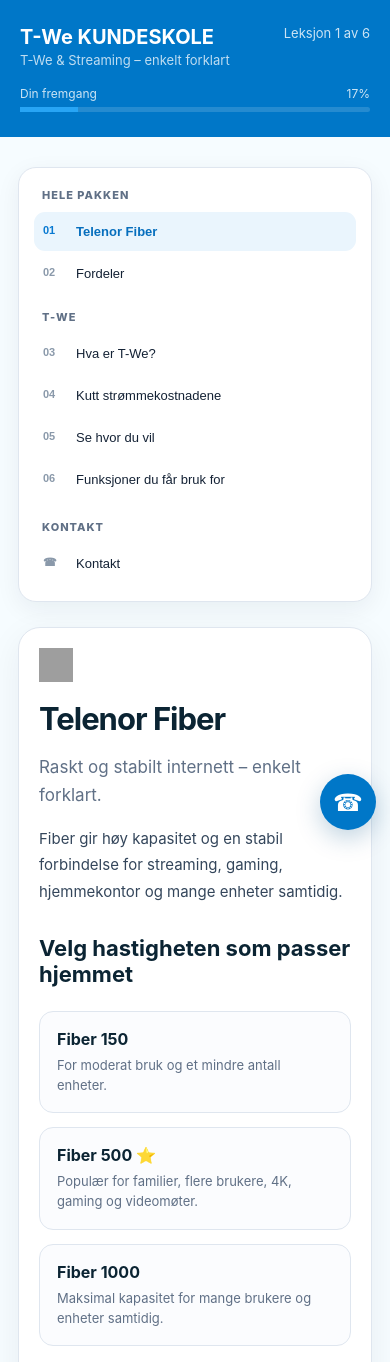
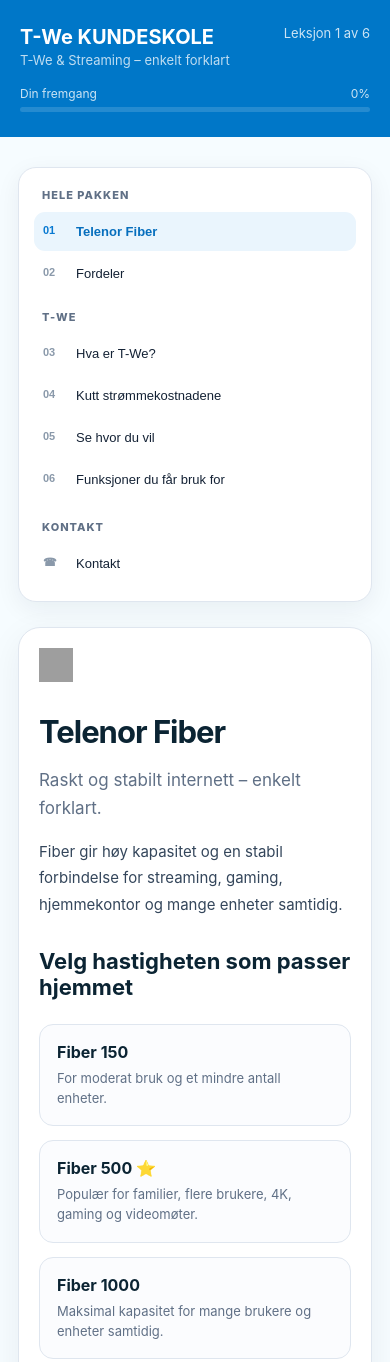
Before and after one commit to williamzahl/twe-kundeskole, a plain HTML site: page index.html in a window 390 px wide. Shown: the top 1362 px of the page. Drawn offline with Linux system fonts and the light colour scheme; grey boxes are pictures that could not be loaded.

Commit message:
Add files via upload

```diff
--- a/index.html
+++ b/index.html
@@ -48,7 +48,13 @@ body{background:var(--telenor-pale)!important;color:var(--telenor-text)!importan
 .contact-card.seller{border:2px solid #0077c8}
 .contact-fab{position:fixed;right:18px;bottom:18px;z-index:20;width:56px;height:56px;border-radius:50%;background:#0077c8;color:#fff;display:flex;align-items:center;justify-content:center;text-decoration:none;font-size:24px;box-shadow:0 8px 24px rgba(0,80,130,.25)}
 @media(max-width:580px){.contact-grid{grid-template-columns:1fr}.contact-section{padding:32px 18px}.contact-fab{right:14px;bottom:14px}}
-</style></head><body>
+</style><style>
+.lesson-block{scroll-margin-top:135px;padding:4px 0 55px;border-bottom:1px solid var(--line);margin-bottom:45px}
+.lesson-block:last-child{border-bottom:0;margin-bottom:0}
+.lesson-block h1{margin-top:9px}
+@media(max-width:850px){.lesson-block{scroll-margin-top:175px}}
+</style>
+</head><body>
 <header class="top"><div class="topin"><div class="brand"><div><b>T-We KUNDESKOLE</b><div class="sub">T-We & Streaming – enkelt forklart</div></div><span id="count" style="font-size:13px;opacity:.8">Leksjon 1 av 6</span></div><div class="prog"><div class="pl"><span>Din fremgang</span><span id="pct">25%</span></div><div class="bar"><div class="fill" id="fill"></div></div></div></div></header>
 <div class="layout"><aside class="side"><div class="label">HELE PAKKEN</div>
 <button class="lb on" data-i="0"><span class="num">01</span>Telenor Fiber</button><button class="lb" data-i="1"><span class="num">02</span>Fordeler</button>
@@ -71,7 +77,7 @@ body{background:var(--telenor-pale)!important;color:var(--telenor-text)!importan
   </div>
 </section>
 
-</main></div><section class="contact-section" id="contactSection"><div class="contact-inner"><div><div class="contact-kicker">KONTAKT</div><h2>Trenger du hjelp?</h2><p>Velg om du vil kontakte meg direkte eller Telenor kundeservice.</p></div><div class="contact-grid"><a class="contact-card seller" href="tel:+4747666135"><b>Kontakt selger (William Zahl)</b><span>📞 +47 47 66 61 35</span><span>✉️ william.zahl@electi.no</span><small style="display:block;margin-top:10px;color:#527080">Ta kontakt med meg hvis du lurer på noe før du bestemmer deg.</small></a><a class="contact-card" href="https://www.telenor.no/kundeservice/" target="_blank" rel="noopener"><b>Kontakt Telenor kundeservice</b><span>📞 915 09 000</span><span>💬 Kundeservice på nett</span><small style="display:block;margin-top:10px;color:#527080">For deg som har blitt Telenor-kunde og har et aktivt kundeforhold.</small><small style="display:block;margin-top:7px;color:#527080"><b>Døgnåpen digital hjelp:</b> Telmi er tilgjengelig 24/7.</small></a></div></div></section><div class="foot">En enkel introduksjon til T-We. Tilgjengelighet og innhold kan endres over tid.</div><a class="contact-fab" href="tel:+4747666135" aria-label="Ring meg" title="Ring meg">☎</a>
+</main></div><section class="contact-section" id="contactSection"><div class="contact-inner"><div><div class="contact-kicker">KONTAKT</div><h2>Trenger du hjelp?</h2><p>Velg om du vil kontakte meg direkte eller Telenor kundeservice.</p></div><div class="contact-grid"><a class="contact-card seller" href="tel:+4747666135"><b>Kontakt selger (William Zahl)</b><span>📞 +47 47 66 61 35</span><span>✉️ william.zahl@electi.no</span><small style="display:block;margin-top:10px;color:#527080">Ta kontakt med meg hvis du lurer på noe før du bestemmer deg.</small></a><a class="contact-card" href="https://www.telenor.no/kundeservice/" target="_blank" rel="noopener"><b>Kontakt Telenor kundeservice</b><span>📞 915 09 000</span><span>💬 Kundeservice på nett</span><small style="display:block;margin-top:10px;color:#527080">For deg som har blitt Telenor-kunde og har et aktivt kundeforhold.</small><small style="display:block;margin-top:7px;color:#527080"><b>Døgnåpen digital hjelp:</b> Telmi er tilgjengelig 24/7.</small></a></div></div></section><div class="foot">En enkel introduksjon til T-We. Tilgjengelighet og innhold kan endres over tid.</div>
 <script>
 const V=id=>`<div class="video"><iframe src="https://www.youtube.com/embed/${id}?vq=hd1080&hd=1" allowfullscreen></iframe></div>`;
 const L=[
@@ -92,7 +98,6 @@ const L=[
 </div>
 <div class="note"><b>Alltid På Nett-garanti:</b> Hvis det oppstår feil på bredbåndsforbindelsen, kan opptil <b>5 personer i husstanden</b> med Telenor mobil få <b>200 GB mobildata hver i opptil 5 dager</b>, mens feilen løses.</div>
 <div class="cta"><h2>Fiber + T-We</h2><p>Fiber gir forbindelsen. T-We samler TV og streaming.</p></div>`],
-
 ["Fordeler","Hvorfor er dette interessant for deg som kunde?",`
 <p class="text">Telenor er <b>majoritetseid av den norske staten</b>. Det betyr at staten eier over halvparten av selskapet.</p>
 <p class="text">Telenor har et stort og godt utbygd nett i Norge, og <b>Telenors mobilnett er kåret til Norges beste mobilnett av Opensignal i 2026</b>.</p>
@@ -103,24 +108,20 @@ const L=[
 <p><b>Nettvern+</b> kan for eksempel sjekke nettsider du prøver å besøke og blokkere sider som ser utrygge ut. Det kan blant annet beskytte mot phishing, falske nettbutikker og andre svindelforsøk.</p>
 <div class="highlight"><b>Kort fortalt:</b> Vi ønsker ikke bare å gi deg raskt internett – vi ønsker også å gjøre det tryggere å bruke nettet.</div>
 </div>`],
-
 ["Hva er T-We?","T-We samler TV, strømmetjenester og nyttige TV-funksjoner på ett sted – slik at det blir enklere å finne noe å se på.",`
 <p class="text">Tenk på T-We som et <b>samlet underholdningssenter</b> på TV-en. Du får TV-kanaler og strømmetjenester fra samme løsning, i stedet for å måtte hoppe mellom mange forskjellige steder.</p>
 <div class="grid"><div class="info"><b>TV og streaming</b><p>Samle underholdningen din og finn innhold fra flere tjenester på ett sted.</p></div><div class="info"><b>Enkelt å finne frem</b><p>Startmenyen gir deg oversikt over TV, anbefalinger og innhold.</p></div><div class="info"><b>Mer enn vanlig TV</b><p>T-We Boks III er en moderne strømmeboks med apper og T-We-funksjoner.</p></div></div>
 ${V("E6j2vVPcyGU")}<h2 class="st">Slik fungerer startmenyen</h2><p class="text">Denne videoen viser hvordan du faktisk finner frem i T-We og hvor du finner innholdet du vil se.</p>${V("NRMtmOvQyTc")}`],
-
 ["Kutt strømmekostnadene – og samle alt på ett sted","Har du flere strømmetjenester fra før? T-We gjør det enklere å samle TV og streaming i samme løsning.",`
 <p class="text">Mange betaler for flere strømmetjenester og TV-løsninger hver for seg. Med T-We kan du samle mye av underholdningen på ett sted og velge innhold etter hva du faktisk bruker.</p>
 <div class="grid"><div class="info"><b>Samle underholdningen</b><p>Finn TV-kanaler og strømmetjenester fra samme T-We-løsning.</p></div><div class="info"><b>Velg selv</b><p>Tilpass innholdet etter hva familien liker å se på.</p></div><div class="info"><b>Bytt etter behov</b><p>Innholdet kan endres når interessene dine endrer seg.</p></div></div>
 <div class="note"><b>Tips:</b> T-We har valgbart innhold der en plass kan brukes til en strømmetjeneste eller et utvalg TV-kanaler. Det finnes også mulighet for ekstra plass mot et tillegg.</div>${V("o7Miu1eKCLI")}`],
-
 ["Se hvor du vil – for hele familien","T-We følger deg videre enn TV-stua. Med T-We App kan du se TV og underholdning på mobil, nettbrett, PC og kompatible TV-enheter.",`
 <p class="text">T-We App er inkludert i TV-abonnementet og gjør det mulig å ta med seg underholdningen. Du kan bruke appen hjemme, på hytta eller på reise i <b>Norge og EU/EØS</b>, så lenge du har internett.</p>
 <div class="grid"><div class="info"><b>Mobil og nettbrett</b><p>Se TV når du er på farten – praktisk på hytta, på reise eller hjemme.</p></div><div class="info"><b>PC og Mac</b><p>Se T-We direkte i nettleseren på twe.no.</p></div><div class="info"><b>Flere i familien</b><p>Familiemedlemmer kan få tilgang og bruke egne profiler.</p></div></div>
 <div class="note"><b>På reise:</b> T-We App kan brukes i hele EU/EØS. Tilgjengelig innhold kan variere på grunn av rettigheter, og enkelte programmer er kun tilgjengelige hjemme.</div>
 <div class="note"><b>Utenfor EU/EØS:</b> Telenor garanterer ikke at T-We er tilgjengelig. VPN er ikke en del av Telenors offisielle løsning, så dette bør ikke presenteres som en garantert måte å få tilgang på.</div>
 ${V("EePXLpynYbo")}<h2 class="st">T-We på Apple TV</h2><p class="text">Har du Apple TV? Da kan du laste ned T-We-appen og bruke TV-en som visningspunkt for T-We. Videoen viser hvordan du kommer i gang.</p>${V("G_gjHw2JMAU")}`],
-
 ["Funksjoner du faktisk får bruk for","T-We Boks III fungerer mye som en smart-TV – men med T-We-funksjonene samlet rundt TV-opplevelsen.",`
 <p class="text">T-We Boks III er en Android TV-basert strømmeboks med apper, TV-kanaler og T-We-funksjoner. Den kan kobles til internett via WiFi eller nettverkskabel.</p>
 <div class="grid"><div class="info"><b>Ukesarkiv</b><p>Mange programmer kan sees opptil én uke tilbake uten at du tok opp programmet.</p></div><div class="info"><b>Start forfra</b><p>På programmer som støtter funksjonen kan du starte fra begynnelsen.</p></div><div class="info"><b>Apper og streaming</b><p>Bruk blant annet YouTube og andre strømmetjenester direkte på TV-en.</p></div></div>
@@ -131,9 +132,31 @@ ${V("EePXLpynYbo")}<h2 class="st">T-We på Apple TV</h2><p class="text">Har du A
 <div class="vc"><h3>4. Plasser T-We-boksen der du vil</h3><p>Boksen kan kobles til internett via WiFi. Du trenger derfor ikke TV-uttak akkurat der TV-en står.</p>${V("kRL9QuQnxh0")}</div>
 <div class="cta"><h2>Da har du fått oversikten 👌</h2><p>Fiber sørger for forbindelsen, og T-We samler TV og streaming. Sammen får du en komplett løsning for hjemmet.</p></div>`]
 ];
-let cur=0;
-function render(){let x=L[cur];document.getElementById("content").innerHTML=`<a class="lesson-logo" href="https://brand.telenor.com/no/identitet/logo" target="_blank" rel="noopener" aria-label="Telenor logo"><span></span></a>${cur===0?"":`<div class="kick">Leksjon ${String(cur+1).padStart(2,"0")}</div>`}<h1>${x[0]}</h1><p class="lead">${x[1]}</p>${x[2]}<div class="actions"><button class="nav" id="prev" ${cur?"":"disabled"}>← Forrige</button><button class="nav primary" id="next">${cur<5?"Neste leksjon →":"Til toppen ↑"}</button></div>`;document.querySelectorAll(".lb").forEach((b,i)=>b.classList.toggle("on",i===cur));let p=(cur+1)/6*100;document.getElementById("fill").style.width=p+"%";document.getElementById("pct").textContent=Math.round(p)+"%";document.getElementById("count").textContent=`Leksjon ${cur+1} av 6`;document.getElementById("prev").onclick=()=>{if(cur){cur--;render();scrollTo({top:0,behavior:"smooth"})}};document.getElementById("next").onclick=()=>{if(cur<5){cur++;render();scrollTo({top:0,behavior:"smooth"})}else scrollTo({top:0,behavior:"smooth"})}}
-document.querySelectorAll(".lb").forEach(b=>b.onclick=()=>{cur=+b.dataset.i;render();scrollTo({top:0,behavior:"smooth"})});document.getElementById("contactMenu").onclick=()=>document.getElementById("contactSection").scrollIntoView({behavior:"smooth"});render();
+
+const content=document.getElementById("content");
+content.innerHTML=`<div class="lesson-logo" aria-label="Telenor logo"><span></span></div>`+L.map((x,i)=>`<section class="lesson-block" id="lesson-${i}">${i===0?"":`<div class="kick">Leksjon ${String(i+1).padStart(2,"0")}</div>`}<h1>${x[0]}</h1><p class="lead">${x[1]}</p>${x[2]}<div class="actions"><button class="nav" ${i===0?"disabled":""} onclick="document.getElementById(\"lesson-${i-1}\")?.scrollIntoView({behavior:\"smooth\",block:\"start\"})">← Forrige</button>${i<5?`<button class="nav primary" onclick="document.getElementById(\"lesson-${i+1}\")?.scrollIntoView({behavior:\"smooth\",block:\"start\"})">Neste leksjon →</button>`:`<span></span>`}</div></section>`).join("");
+
+const items=[...document.querySelectorAll('.lb[data-i]')];
+const lessons=[...document.querySelectorAll('.lesson-block')];
+function setActive(i){items.forEach((b,n)=>b.classList.toggle('on',n===i));}
+items.forEach(b=>b.onclick=()=>document.getElementById('lesson-'+b.dataset.i).scrollIntoView({behavior:'smooth',block:'start'}));
+document.getElementById('contactMenu').onclick=()=>document.getElementById('contactSection').scrollIntoView({behavior:'smooth',block:'start'});
+
+const observer=new IntersectionObserver(entries=>{
+  const visible=entries.filter(e=>e.isIntersecting).sort((a,b)=>b.intersectionRatio-a.intersectionRatio)[0];
+  if(visible){const i=lessons.indexOf(visible.target);if(i>=0){setActive(i);document.getElementById("count").textContent=`Leksjon ${i+1} av ${lessons.length}`;}}
+},{rootMargin:'-18% 0px -65% 0px',threshold:[0,.2,.5,1]});
+lessons.forEach(s=>observer.observe(s));
+
+function updateProgress(){
+ const max=document.documentElement.scrollHeight-window.innerHeight;
+ const pct=max>0?Math.min(100,Math.max(0,window.scrollY/max*100)):0;
+ document.getElementById('fill').style.width=pct+'%';
+ document.getElementById('pct').textContent=Math.round(pct)+'%';
+}
+window.addEventListener('scroll',updateProgress,{passive:true});
+document.getElementById('count').textContent='Leksjon 1 av '+lessons.length;
+updateProgress();
 </script>
 
 </body></html>
```
